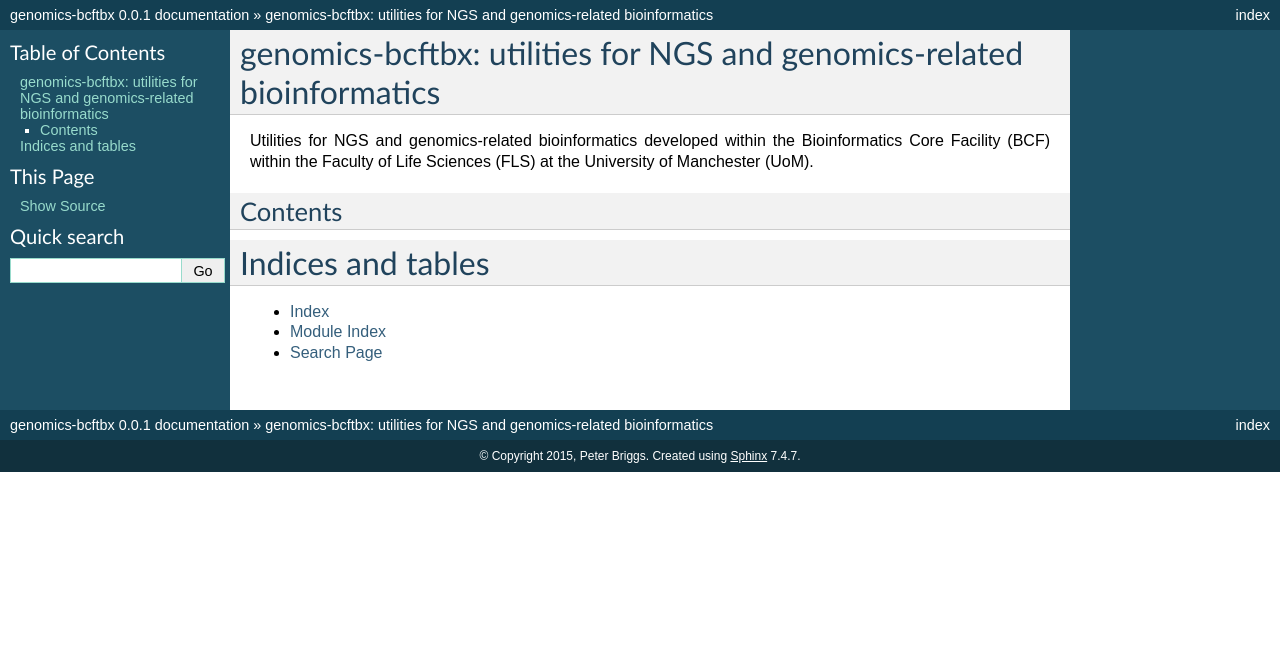
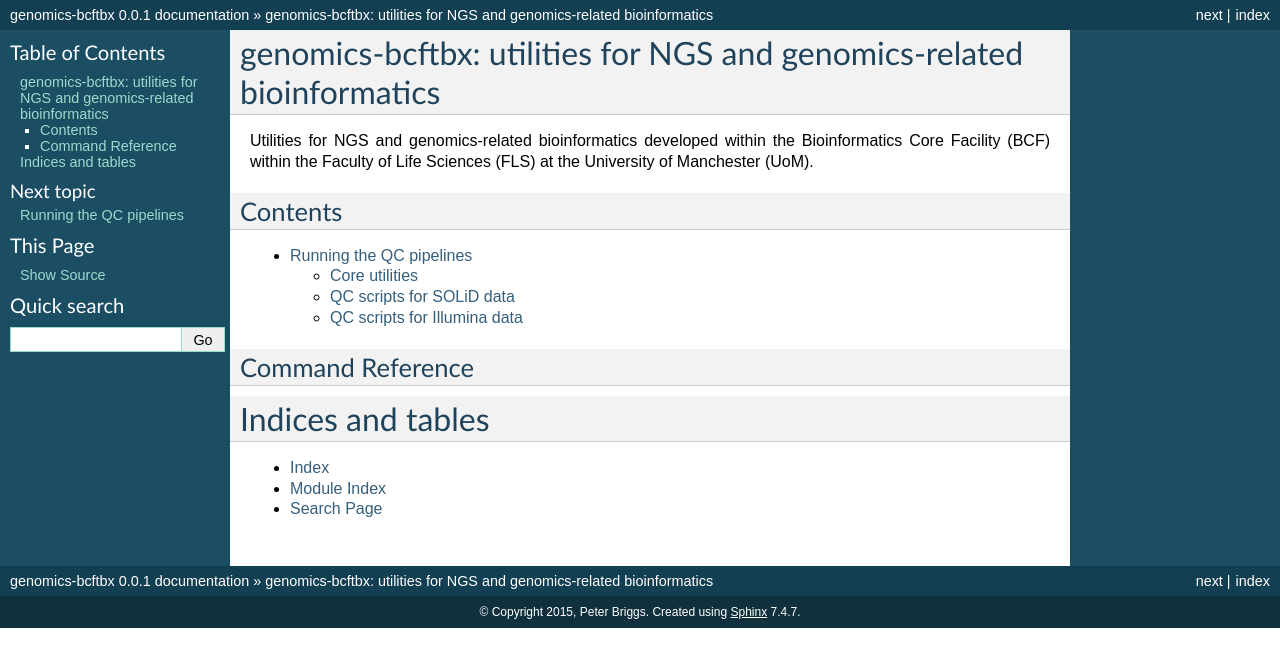
Before and after one commit to fls-bioinformatics-core/genomics, a Sphinx documentation site: the page built from docs/source/index.rst, in a window 1280 px wide. Shown: the top 667 px of the page. Built offline with Sphinx 7.4.7, drawn with Linux system fonts in a browser that asks for light colours.

Commit message:
Update to documentation.

```diff
--- a/docs/source/index.rst
+++ b/docs/source/index.rst
@@ -11,6 +11,14 @@ Contents
 .. toctree::
    :maxdepth: 2
 
+   qc_pipeline
+
+Command Reference
+*****************
+
+.. toctree::
+   :maxdepth: 2
+
 Indices and tables
 ==================
 
--- /dev/null
+++ b/docs/source/qc_pipeline.rst
@@ -0,0 +1,27 @@
+Running the QC pipelines
+========================
+
+Core utilities
+**************
+
+There are two core QC scripts:
+
+* `solid_qc.sh`: runs the QC pipeline for csfasta and qual file pair
+  (fragment mode) or pair of pairs (paired-end mode) generated by a SOLiD
+  instrument (solid2fastq, fastq_screen, solid_preprocess_filter and
+  qc_boxplotter).
+
+* `illumina_qc.sh`: runs the QC pipeline for fastq (or fastq.gz) file
+  generated by an Illumina instrument (fastq_screen and FASTQC).
+
+There is also a script runner program is `run_pipeline.py`, which is used to
+run the scripts on multiple sets of files and which performs various job
+management operations (such as job submission to Grid Engine).
+
+QC scripts for SOLiD data
+*************************
+
+
+
+QC scripts for Illumina data
+****************************
```
